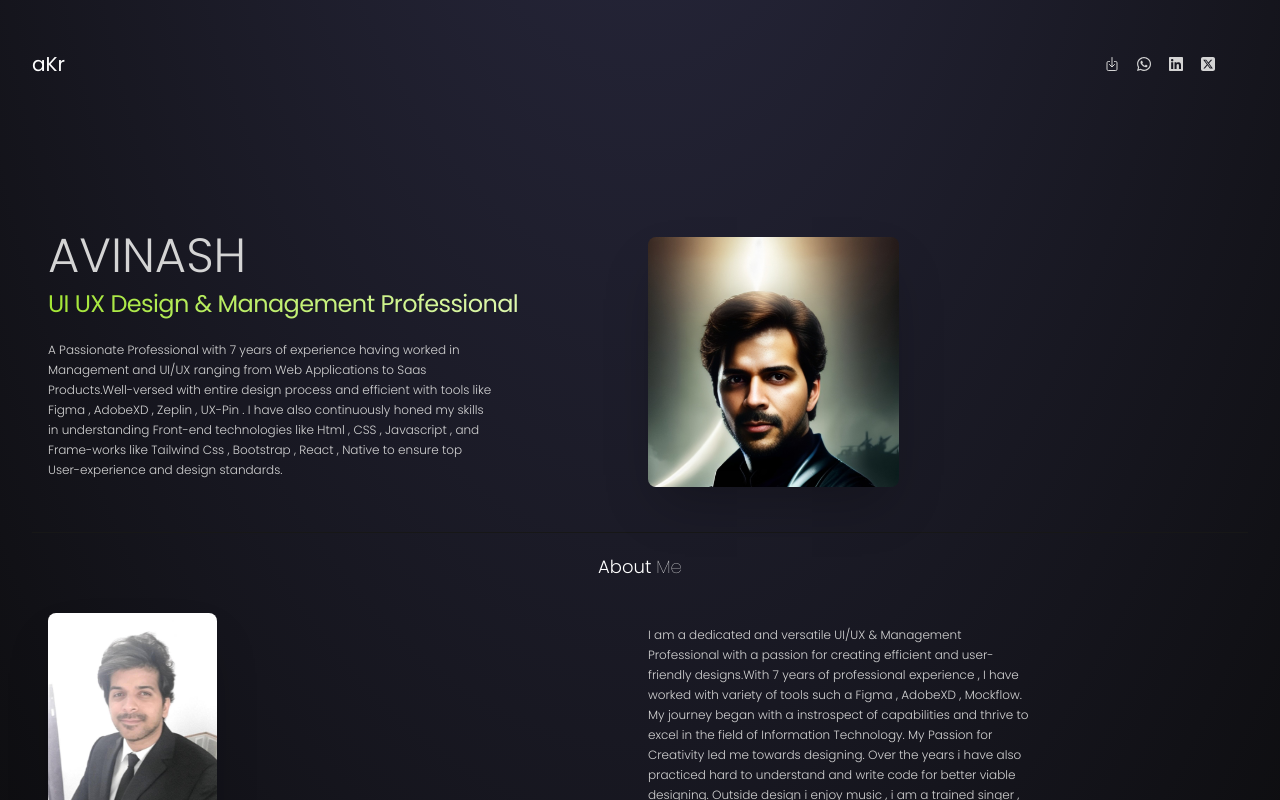
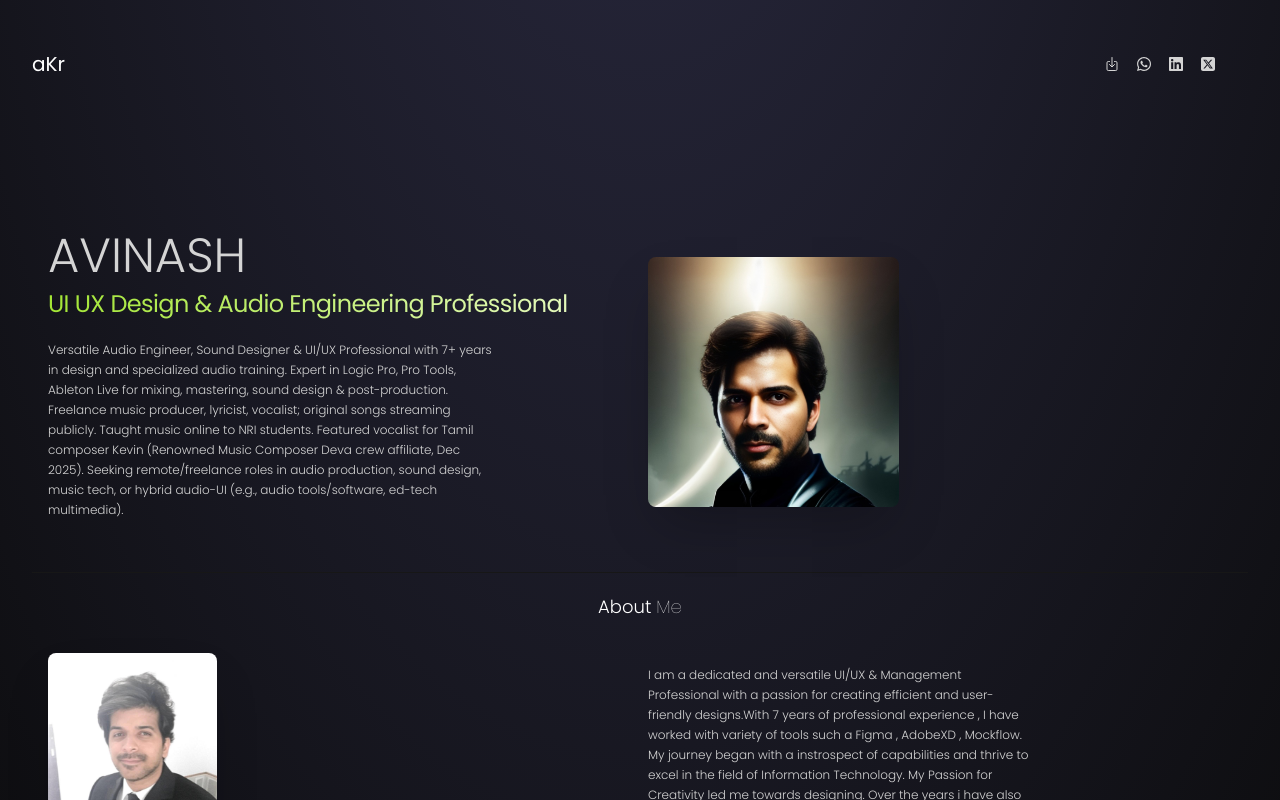
Before and after one commit to avin28/react-portfolio-avin, a React (Vite) app: page / in a window 1280 px wide. Shown: the top 800 px of the page. Built offline with nearby package versions, Linux system fonts and the light colour scheme.

Commit message:
23Change

```diff
--- a/src/assets/hero.jsx
+++ b/src/assets/hero.jsx
@@ -29,16 +29,12 @@ export default function Hero() {
        initial= "hidden"
        animate= "visible"
        className="py-2 bg-gradient-to-r from-lime-400 yellow-200 to-lime-100
-       bg-clip-text text-2xl tracking-tight text-transparent ">UI UX Design & Management Professional</motion.h4>
+       bg-clip-text text-2xl tracking-tight text-transparent ">UI UX Design & Audio Engineering Professional</motion.h4>
       <motion.p
         variants={Cont(0.75)}
        initial= "hidden"
        animate= "visible"
-      className="py-3 font-light text-xs md:max-w-md sm:w-screen leading-5">A Passionate Professional with 7 years of experience
-      having worked in Management and UI/UX ranging from Web Applications to Saas Products.Well-versed with entire
-      design process and efficient with tools like Figma , AdobeXD , Zeplin , UX-Pin . I
-      have also continuously honed my skills in understanding Front-end technologies like Html , CSS ,
-      Javascript , and Frame-works like Tailwind Css , Bootstrap , React , Native to ensure top User-experience and design standards.</motion.p>
+      className="py-3 font-light text-xs md:max-w-md sm:w-screen leading-5">Versatile Audio Engineer, Sound Designer & UI/UX Professional with 7+ years in design and specialized audio training. Expert in Logic Pro, Pro Tools, Ableton Live for mixing, mastering, sound design & post-production. Freelance music producer, lyricist, vocalist; original songs streaming publicly. Taught music online to NRI students. Featured vocalist for Tamil composer Kevin (Renowned Music Composer Deva crew affiliate, Dec 2025). Seeking remote/freelance roles in audio production, sound design, music tech, or hybrid audio-UI (e.g., audio tools/software, ed-tech multimedia).</motion.p>
 
     </div>
 
--- a/src/assets/nav.jsx
+++ b/src/assets/nav.jsx
@@ -1,7 +1,7 @@
 import {FaLinkedin} from 'react-icons/fa';
 import { FaSquareXTwitter } from "react-icons/fa6";
 import { IoDownloadOutline } from "react-icons/io5";
-import resume from 'D:\React\my-portfolio\src\assets\Avinash_R_Audio_UI_Resume.pdf';
+import resume from 'Avinash_R_Audio_UI_Resume.pdf';
 import { FaWhatsapp } from "react-icons/fa";
 
 export default function Nav() {
```
